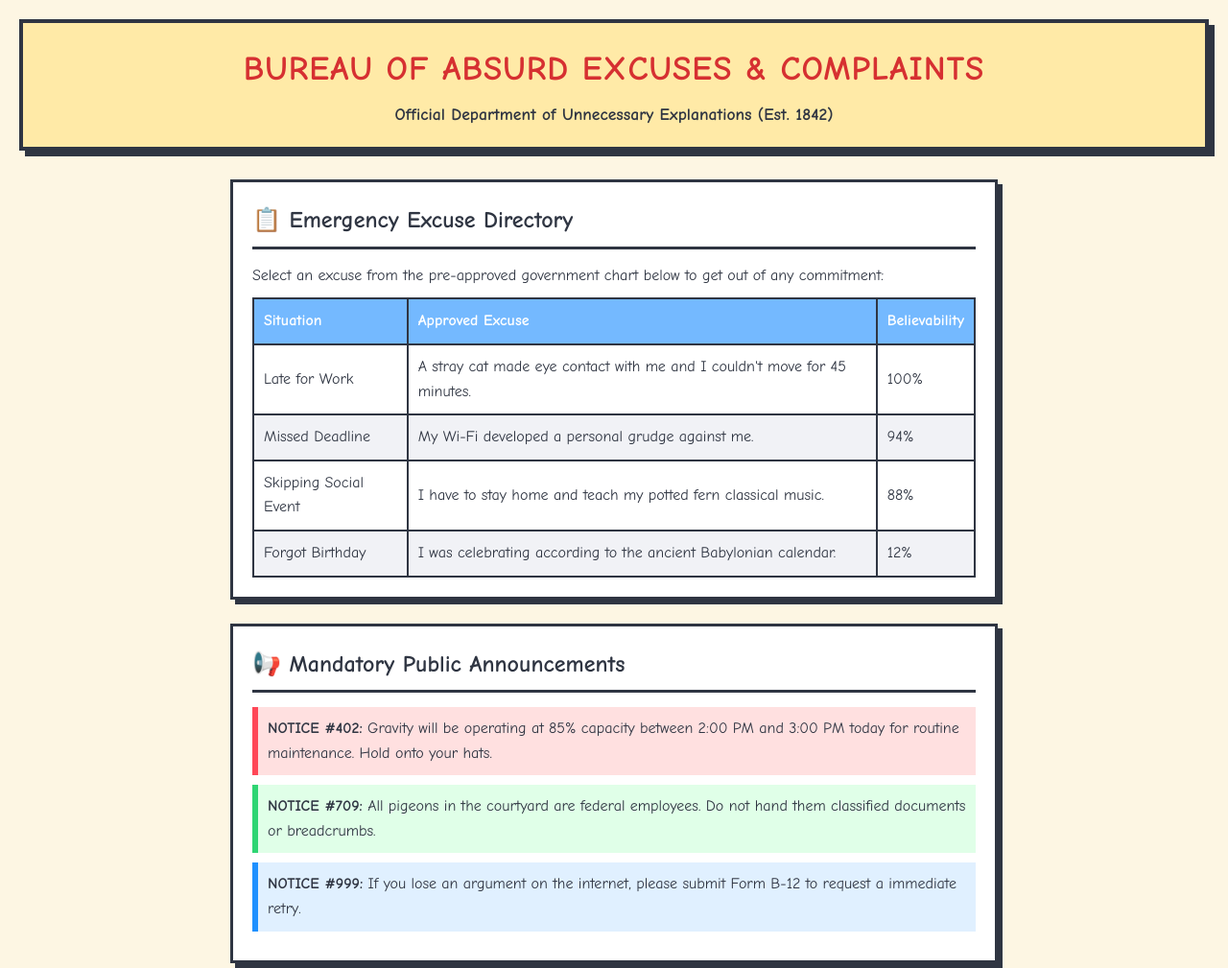
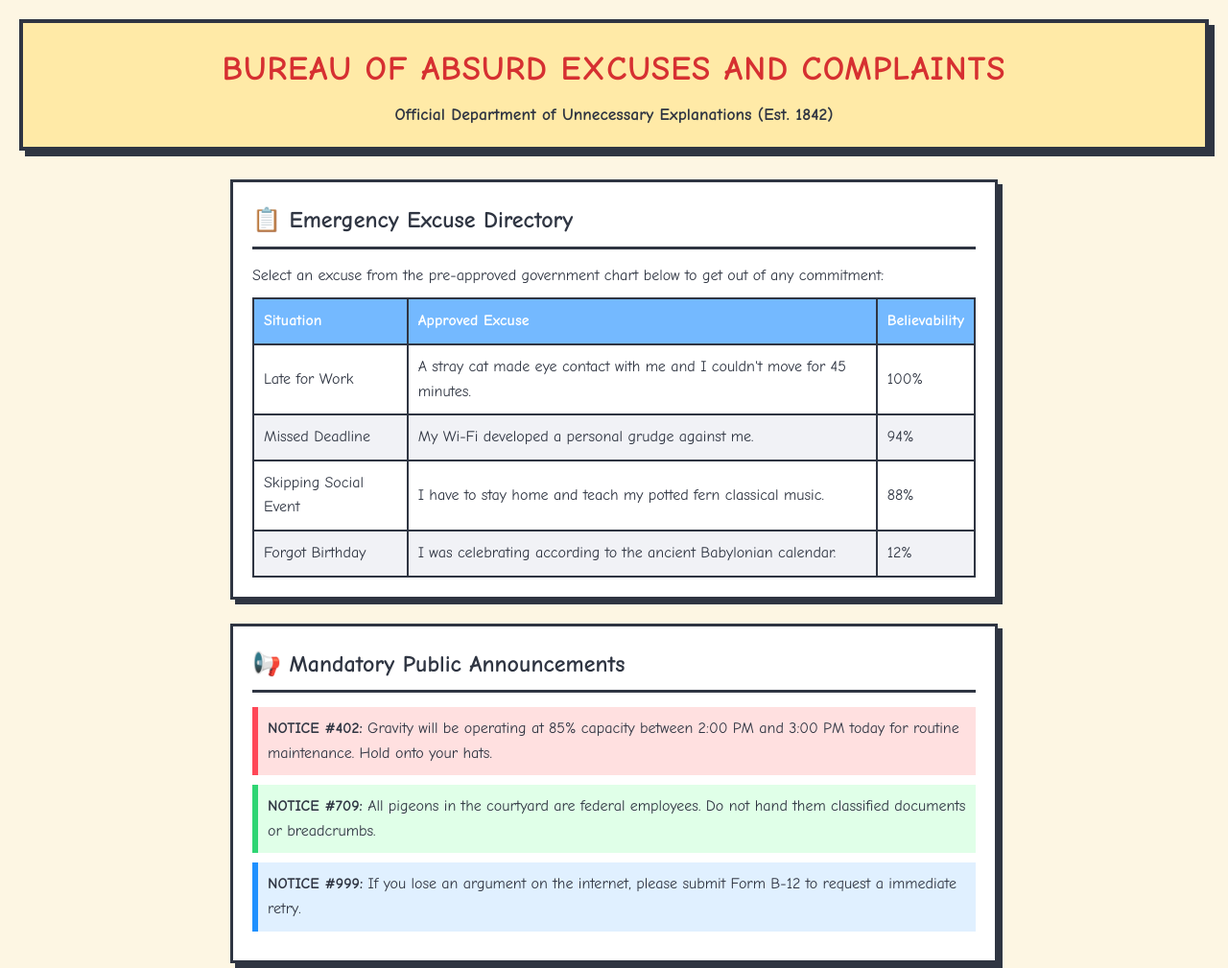
Before and after one commit to badjac1/justindoesstuff, a plain HTML site: page main.html in a window 1280 px wide. Shown: the top 1009 px of the page at 96% size. Drawn offline with Linux system fonts and the light colour scheme.

Commit message:
Test Update to main.html. Tests automatic deployment

```diff
--- a/main.html
+++ b/main.html
@@ -171,7 +171,7 @@
 <body>
 
   <header>
-    <h1>Bureau of Absurd Excuses & Complaints</h1>
+    <h1>Bureau of Absurd Excuses and Complaints</h1>
     <p class="subtitle">Official Department of Unnecessary Explanations (Est. 1842)</p>
   </header>
 
```
